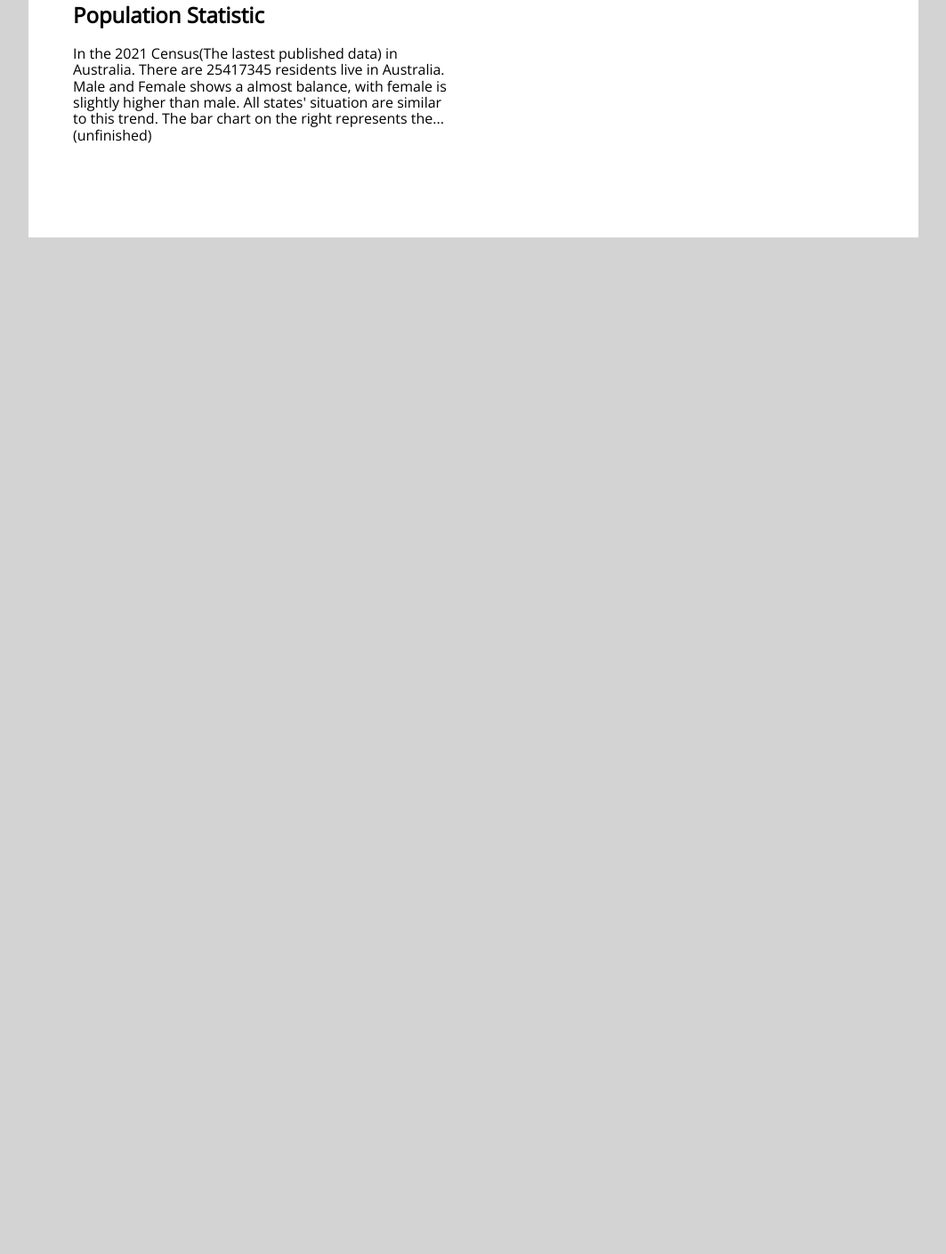
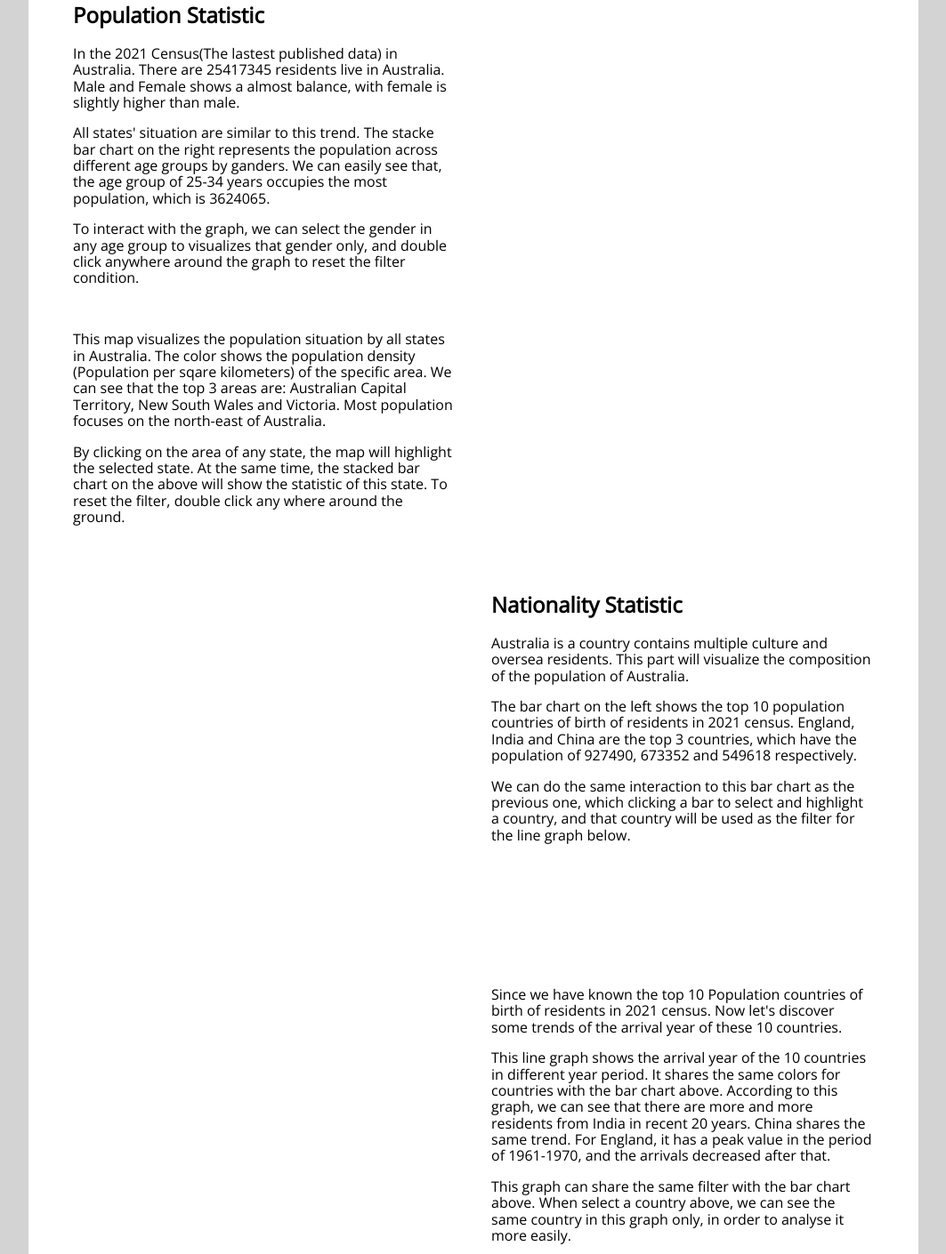
Before and after one commit to ZeyuLinn/visualization2, a plain HTML site: page index.html in a window 1280 px wide. Shown: the part 130-1540 px from the top of the page at 89% size, without its empty margins (108-1171 px from the left). Before the commit the page ends 800 px from the top, so only its background shows below. Drawn offline with nearby package versions, Linux system fonts and the light colour scheme; a script that the page names is missing.

Commit message:
Add files via upload

```diff
--- a/index.html
+++ b/index.html
@@ -46,9 +46,29 @@
             <div class = "pure-u-1-2">
                 <div class="description description-left">
                     <h2>Population Statistic</h2>
-                    <p>In the 2021 Census(The lastest published data) in Australia. There are 25417345 residents live in Australia.
+                    <p>
+                        In the 2021 Census(The lastest published data) in Australia. There are 25417345 residents live in Australia.
                         Male and Female shows a almost balance, with female is slightly higher than male.
-                        All states' situation are similar to this trend. The bar chart on the right represents the...(unfinished)
+                    </p>
+                    <p>
+                        All states' situation are similar to this trend. The stacke bar chart on the right represents the population across
+                        different age groups by ganders. We can easily see that, the age group of 25-34 years occupies the most population, which
+                        is 3624065.
+                    </p>
+                    <p>
+                        To interact with the graph, we can select the gender in any age group to visualizes that gender only, and double
+                        click anywhere around the graph to reset the filter condition.
+                    </p>
+                    <br>
+                    <p>
+                        This map visualizes the population situation by all states in Australia. The color shows the population density
+                        (Population per sqare kilometers) of the specific area. We can see that the top 3 areas are: Australian
+                        Capital Territory, New South Wales and Victoria. Most population focuses on the north-east of Australia.
+                    </p>
+                    <p>
+                        By clicking
+                        on the area of any state, the map will highlight the selected state. At the same time, the stacked bar chart on the above
+                        will show the statistic of this state. To reset the filter, double click any where around the ground.
                     </p>
                 </div>
 
@@ -60,6 +80,52 @@
         </div>
         <!-- end pure grid group-->
 
+        <!-- pure grid group-->
+        <div class = "pure-g">
+            <div class = "pure-u-1-2">
+                <div id="vis2" class="vis-container"></div>
+            </div>
+
+            <div class = "pure-u-1-2">
+                <div class="description-right">
+                    <h2>Nationality Statistic</h2>
+                    <p>
+                        Australia is a country contains multiple culture and oversea residents. This part will visualize the composition of
+                        the population of Australia.
+                    </p>
+                    <p>
+                        The bar chart on the left shows the top 10 population countries of birth of residents in
+                        2021 census. England, India and China are the top 3 countries, which have the population of 927490, 673352 and 549618
+                        respectively.
+                    </p>
+                    <p>
+                        We can do the same interaction to this bar chart as the previous one, which clicking a bar to select and highlight
+                        a country, and that country will be used as the filter for the line graph below.
+                    </p>
+                    <br>
+                    <br>
+                    <br>
+                    <br>
+                    <br>
+                    <br>
+                    <br>
+                    <p>
+                        Since we have known the top 10 Population countries of birth of residents in 2021 census. Now let's discover some trends
+                        of the arrival year of these 10 countries.
+                    </p>
+                    <p>
+                        This line graph shows the arrival year of the 10 countries in different year period. It shares the same colors for countries
+                        with the bar chart above. According to this graph, we can see that there are more and more residents from India in recent 20 years.
+                        China shares the same trend. For England, it has a peak value in the period of 1961-1970, and the arrivals decreased after that.
+                    </p>
+                    <p>
+                        This graph can share the same filter with the bar chart above. When select a country above, we can see the same country in this
+                        graph only, in order to analyse it more easily.
+                    </p>
+                </div>
+            </div>
+        </div>
+
     </div>
 
 
@@ -67,7 +133,9 @@
 
     <script type="text/javascript">
     var specVis1 = "https://raw.githubusercontent.com/ZeyuLinn/visualization2/refs/heads/main/Population.vg.json";
+    var specVis2 = "https://raw.githubusercontent.com/ZeyuLinn/visualization2/refs/heads/main/Nationality.vg.json";
 
     vegaEmbed('#vis1', specVis1, { "actions": false });
+    vegaEmbed('#vis2', specVis2, { "actions": false });
     </script>
 </body>
```
